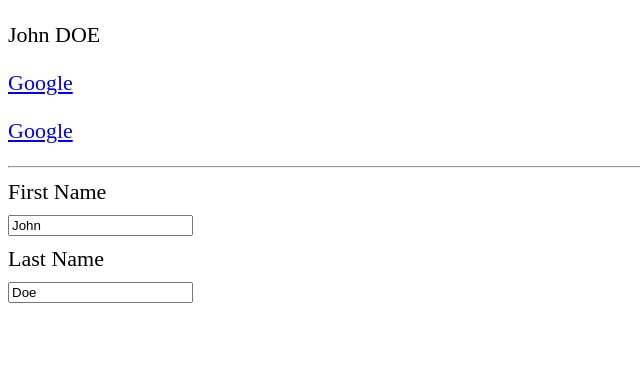
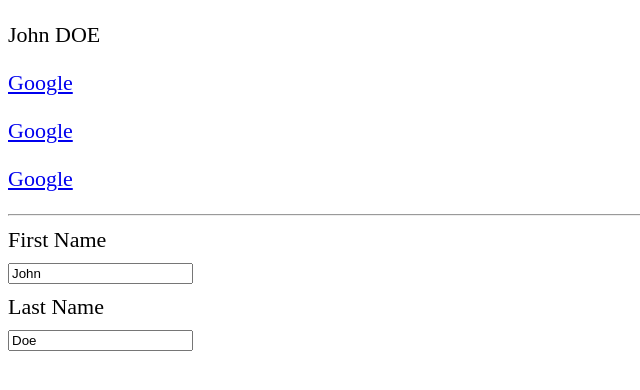
Before and after one commit to socheathorl/learn-vue, a plain HTML site: page sec02-01/index.html in a window 1280 px wide. Shown: the whole page, without its empty margins (0-640 px from the left). Drawn offline with nearby package versions, Linux system fonts and the light colour scheme.

Commit message:
output raw html

```diff
--- a/sec02-01/app.js
+++ b/sec02-01/app.js
@@ -3,7 +3,8 @@ const vm = Vue.createApp({
         return {
             firstName: 'John',
             lastName: 'Doe',
-            url: 'https://google.com'
+            url: 'https://google.com',
+            raw_url: '<a href="https://google.com" target="_blank">Google</a>'
         }
     },
     methods: {
--- a/sec02-01/index.html
+++ b/sec02-01/index.html
@@ -9,6 +9,7 @@
       <p>{{ fullName() }}</p>
       <p><a v-bind:href="url" target="_blank">Google</a></p>
       <p><a :href="url" target="_blank">Google</a></p>
+      <p v-html="raw_url"></p>
       <hr />
 
       <label>First Name</label>
```
